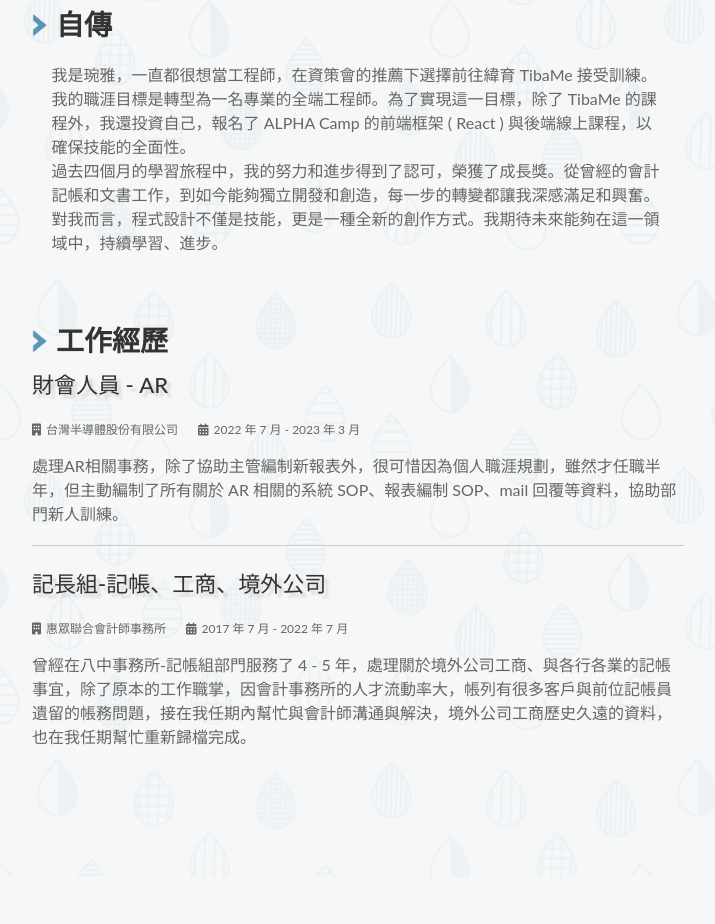
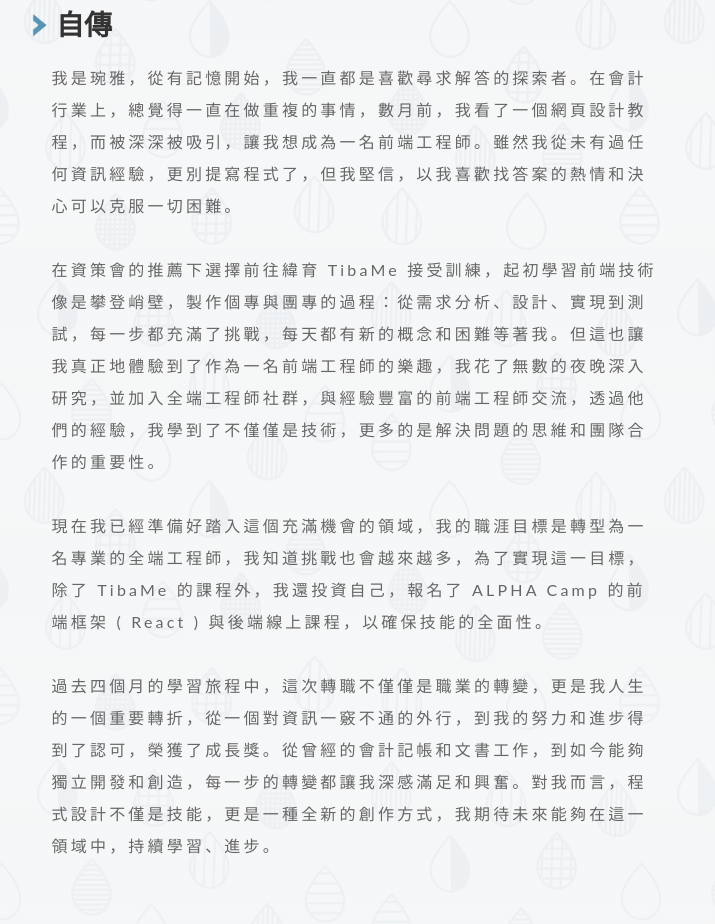
Before and after one commit to MegaraWan/megarawan.github.io, a plain HTML site: page index.html in a window 1280 px wide. Shown: the part 2131-3055 px from the top of the page, without its empty margins (282-997 px from the left). Before the commit the page ends 3008 px from the top, so only its background shows below. Drawn offline with Linux system fonts and the light colour scheme.

Commit message:
自傳更新

```diff
--- a/index.css
+++ b/index.css
@@ -218,6 +218,8 @@ a:hover {
 }
 
 .description {
+    letter-spacing:0.2rem;
+    line-height: 2rem;
     margin: 3%;
 }
 
@@ -312,7 +314,9 @@ hr {
 .fa-calendar-days {
     margin-right: 5px;
 }
-
+.work-description{
+    letter-spacing:0.2rem;
+}
 @media screen and (min-width: 700px) {
     .col-md-6 {
         width: 45%;
--- a/index.html
+++ b/index.html
@@ -215,13 +215,14 @@
         <section class="page-break">
             <h2 class="job-experience">自傳</h2>
             <p class="description">
-                我是琬雅，一直都很想當工程師，在資策會的推薦下選擇前往緯育 TibaMe 接受訓練。我的職涯目標是轉型為一名專業的全端工程師。為了實現這一目標，除了 TibaMe 的課程外，我還投資自己，報名了 ALPHA
-                Camp 的前端框架 ( React ) 與後端線上課程，以確保技能的全面性。
-                <br>
-                過去四個月的學習旅程中，我的努力和進步得到了認可，榮獲了成長獎。從曾經的會計記帳和文書工作，到如今能夠獨立開發和創造，每一步的轉變都讓我深感滿足和興奮。對我而言，程式設計不僅是技能，更是一種全新的創作方式。我期待未來能夠在這一領域中，持續學習、進步。
+                我是琬雅，從有記憶開始，我一直都是喜歡尋求解答的探索者。在會計行業上，總覺得一直在做重複的事情，數月前，我看了一個網頁設計教程，而被深深被吸引，讓我想成為一名前端工程師。雖然我從未有過任何資訊經驗，更別提寫程式了，但我堅信，以我喜歡找答案的熱情和決心可以克服一切困難。<br>
+                <br>在資策會的推薦下選擇前往緯育 TibaMe 接受訓練，起初學習前端技術像是攀登峭壁，製作個專與團專的過程：從需求分析、設計、實現到測試，每一步都充滿了挑戰，每天都有新的概念和困難等著我。但這也讓我真正地體驗到了作為一名前端工程師的樂趣，我花了無數的夜晚深入研究，並加入全端工程師社群，與經驗豐富的前端工程師交流，透過他們的經驗，我學到了不僅僅是技術，更多的是解決問題的思維和團隊合作的重要性。<br>
+                <br>現在我已經準備好踏入這個充滿機會的領域，我的職涯目標是轉型為一名專業的全端工程師，我知道挑戰也會越來越多，為了實現這一目標，除了 TibaMe 的課程外，我還投資自己，報名了 ALPHA Camp 的前端框架 ( React ) 與後端線上課程，以確保技能的全面性。<br>
+                <br>過去四個月的學習旅程中，這次轉職不僅僅是職業的轉變，更是我人生的一個重要轉折，從一個對資訊一竅不通的外行，到我的努力和進步得到了認可，榮獲了成長獎。從曾經的會計記帳和文書工作，到如今能夠獨立開發和創造，每一步的轉變都讓我深感滿足和興奮。對我而言，程式設計不僅是技能，更是一種全新的創作方式，我期待未來能夠在這一領域中，持續學習、進步。
             </p>
+            <div class="page-number">3/4</div>
         </section>
-        <section class="experience-section">
+        <section class="page-break experience-section">
             <h2 class="job-experience">工作經歷</h2>
             <div class="experience">
                 <div class="experience-item">
@@ -230,7 +231,7 @@
                         <span class="company"><i class="fa-solid fa-building"></i>台灣半導體股份有限公司</span>
                         <span class="duration"><i class="fa-solid fa-calendar-days"></i>2022 年 7 月 - 2023 年 3 月</span>
                     </div>
-                    <p>
+                    <p class="work-description">
                         處理AR相關事務，除了協助主管編制新報表外，很可惜因為個人職涯規劃，雖然才任職半年，但主動編制了所有關於 AR 相關的系統 SOP、報表編制 SOP、mail
                         回覆等資料，協助部門新人訓練。
                     </p>
@@ -242,13 +243,13 @@
                         <span class="company"><i class="fa-solid fa-building"></i>惠眾聯合會計師事務所</span>
                         <span class="duration"><i class="fa-solid fa-calendar-days"></i>2017 年 7 月 - 2022 年 7 月</span>
                     </div>
-                    <p>
+                    <p class="work-description">
                         曾經在八中事務所-記帳組部門服務了 4 - 5
                         年，處理關於境外公司工商、與各行各業的記帳事宜，除了原本的工作職掌，因會計事務所的人才流動率大，帳列有很多客戶與前位記帳員遺留的帳務問題，接在我任期內幫忙與會計師溝通與解決，境外公司工商歷史久遠的資料，也在我任期幫忙重新歸檔完成。
                     </p>
                 </div>
             </div>
-            <div class="page-number">3/3</div>
+            <div class="page-number">4/4</div>
         </section>
     </main>
     <script src="index.js"></script>
```
